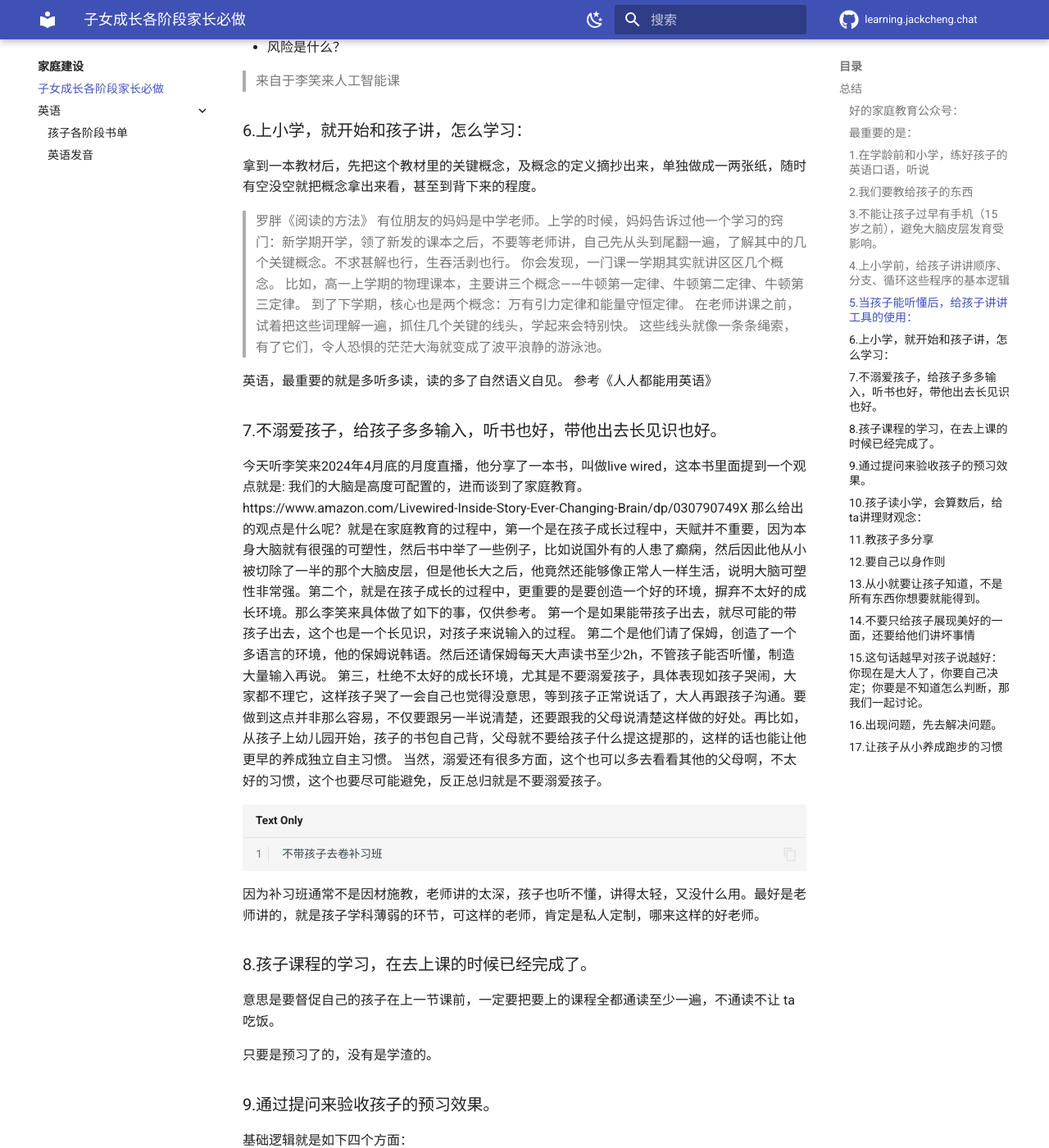
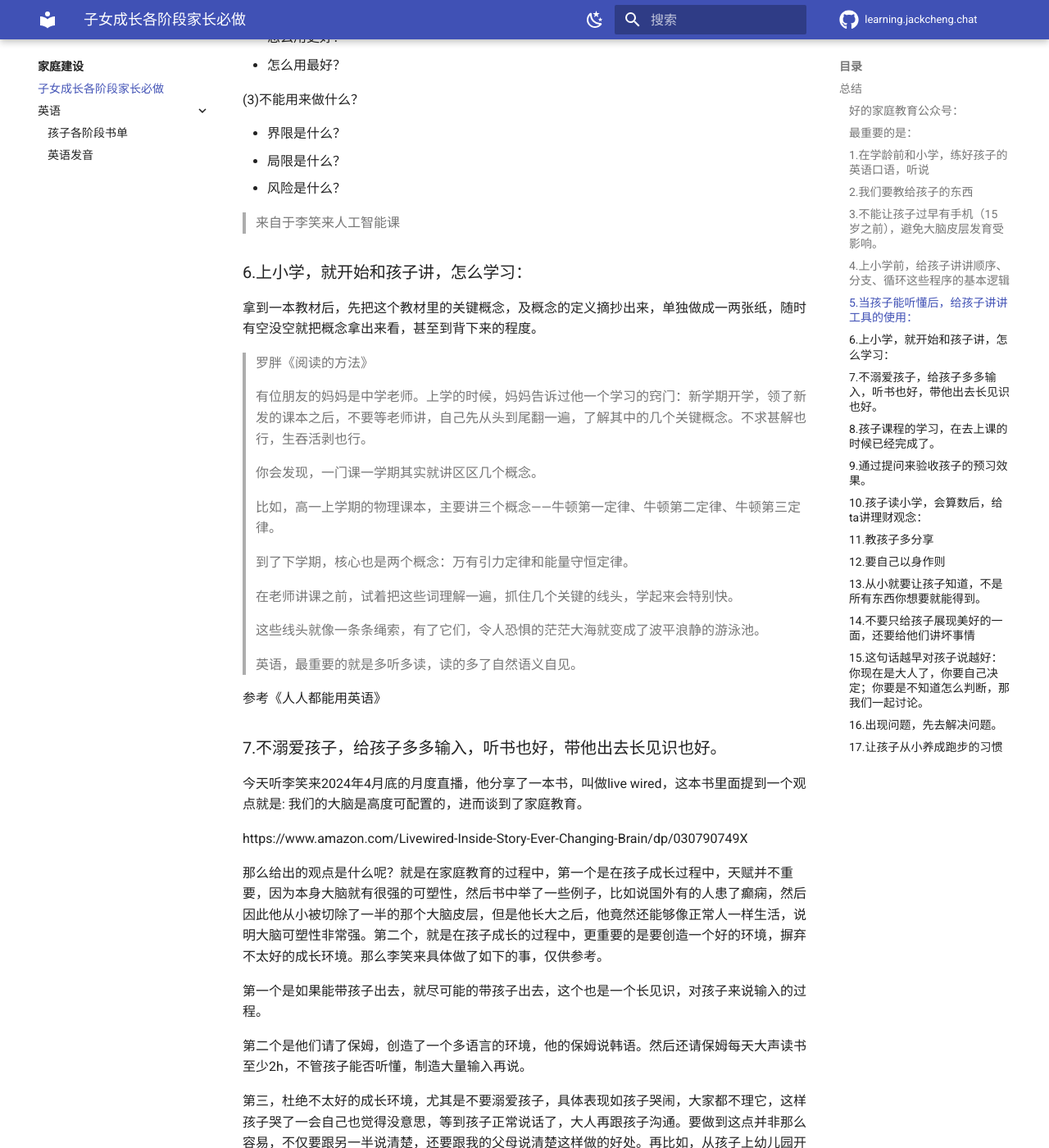
Before and after one commit to anzchy/cs-learning, an MkDocs documentation site: the page built from docs/Family-Education/must-do-list-for-parents.md, in a window 1280 px wide and 1400 px high, scrolled down 1759 px. Shown: the whole window at 82% size. Built offline with MkDocs 1.6.1 and Material for MkDocs 9.7.7, drawn with Linux system fonts in a browser that asks for light colours; comment, search, counter and statistics services are not loaded; some of the changed text lies outside the part shown.

Commit message:
add update to must-to-do-list-to parents.md
add update to must-to-do-list-to parents.md, add space between near two paragraphs.

```diff
--- a/docs/Family-Education/must-do-list-for-parents.md
+++ b/docs/Family-Education/must-do-list-for-parents.md
@@ -1,11 +1,13 @@
 ## 总结
 ### 好的家庭教育公众号：
 BetterRead
+
 李笑来：富足人生践行社群
 
 
 ### 最重要的是：
-> 参考 陆谦和李笑来老师的说法
+> 参考陆谦和李笑来老师的说法:
+
 5 岁是孩子学英语的最佳年龄，10 岁前把孩子英语练好
 上小学三年级开始教孩子编程
 
@@ -17,6 +19,7 @@ BetterRead
 3、上小学之前，让孩子多听英语广播、童谣、童话、电视剧，听不听得懂没关系，重要是开启孩子的双语语音过滤机制
 
 对于婴儿来说也是，在 18 个月以前，经常播放各种英文童话故事，小说，电视剧，到小学入学的时候，孩子的双语语音过滤器就固化了
+
 来自于李笑来《人人都能用英语》第三章 语音
 
 > 重要的是，上小学之前，让孩子的英语提上来一个台阶。
@@ -38,8 +41,11 @@ BetterRead
 
 ### 3.不能让孩子过早有手机（15 岁之前），避免大脑皮层发育受影响。
 今天有太多孩子太早接触到手机。会影响大脑的发育和构造。
+
 退而求其次，当孩子五六岁的时候，给孩子墨水屏电子设备，只能看书，别的不能干。一切跟社交相关的暂时放在一边。
+
 到了 2-3 年级的时候，已经识字（能写拼音文字）了，给他们带键盘的计算，而不是 iPad，接触计算机之后，第一件事情就是学编程，就算打游戏，第一个就是教孩子怎么写游戏。
+
 要注意孩子眼睛的保护，一定要带着防蓝光的眼镜，每天用电脑时间控制在 2h 以内。
 
 ### 4.上小学前，给孩子讲讲顺序、分支、循环这些程序的基本逻辑
@@ -59,36 +65,50 @@ BetterRead
 - 局限是什么？
 - 风险是什么？
 
-
 > 来自于李笑来人工智能课
 
 ### 6.上小学，就开始和孩子讲，怎么学习：
 拿到一本教材后，先把这个教材里的关键概念，及概念的定义摘抄出来，单独做成一两张纸，随时有空没空就把概念拿出来看，甚至到背下来的程度。
 
 > 罗胖《阅读的方法》
+>
 > 有位朋友的妈妈是中学老师。上学的时候，妈妈告诉过他一个学习的窍门：新学期开学，领了新发的课本之后，不要等老师讲，自己先从头到尾翻一遍，了解其中的几个关键概念。不求甚解也行，生吞活剥也行。
+>
 > 你会发现，一门课一学期其实就讲区区几个概念。
+>
 > 比如，高一上学期的物理课本，主要讲三个概念——牛顿第一定律、牛顿第二定律、牛顿第三定律。
+>
 > 到了下学期，核心也是两个概念：万有引力定律和能量守恒定律。
+>
 > 在老师讲课之前，试着把这些词理解一遍，抓住几个关键的线头，学起来会特别快。
+>
 > 这些线头就像一条条绳索，有了它们，令人恐惧的茫茫大海就变成了波平浪静的游泳池。
 
-英语，最重要的就是多听多读，读的多了自然语义自见。
+
+> 英语，最重要的就是多听多读，读的多了自然语义自见。
+
 参考《人人都能用英语》
 
 ### 7.不溺爱孩子，给孩子多多输入，听书也好，带他出去长见识也好。
-   今天听李笑来2024年4月底的月度直播，他分享了一本书，叫做live wired，这本书里面提到一个观点就是: 我们的大脑是高度可配置的，进而谈到了家庭教育。
-   https://www.amazon.com/Livewired-Inside-Story-Ever-Changing-Brain/dp/030790749X
-   那么给出的观点是什么呢？就是在家庭教育的过程中，第一个是在孩子成长过程中，天赋并不重要，因为本身大脑就有很强的可塑性，然后书中举了一些例子，比如说国外有的人患了癫痫，然后因此他从小被切除了一半的那个大脑皮层，但是他长大之后，他竟然还能够像正常人一样生活，说明大脑可塑性非常强。第二个，就是在孩子成长的过程中，更重要的是要创造一个好的环境，摒弃不太好的成长环境。那么李笑来具体做了如下的事，仅供参考。
-   第一个是如果能带孩子出去，就尽可能的带孩子出去，这个也是一个长见识，对孩子来说输入的过程。
-   第二个是他们请了保姆，创造了一个多语言的环境，他的保姆说韩语。然后还请保姆每天大声读书至少2h，不管孩子能否听懂，制造大量输入再说。
-   第三，杜绝不太好的成长环境，尤其是不要溺爱孩子，具体表现如孩子哭闹，大家都不理它，这样孩子哭了一会自己也觉得没意思，等到孩子正常说话了，大人再跟孩子沟通。要做到这点并非那么容易，不仅要跟另一半说清楚，还要跟我的父母说清楚这样做的好处。再比如，从孩子上幼儿园开始，孩子的书包自己背，父母就不要给孩子什么提这提那的，这样的话也能让他更早的养成独立自主习惯。
-   当然，溺爱还有很多方面，这个也可以多去看看其他的父母啊，不太好的习惯，这个也要尽可能避免，反正总归就是不要溺爱孩子。
+
+今天听李笑来2024年4月底的月度直播，他分享了一本书，叫做live wired，这本书里面提到一个观点就是: 我们的大脑是高度可配置的，进而谈到了家庭教育。
+
+https://www.amazon.com/Livewired-Inside-Story-Ever-Changing-Brain/dp/030790749X
+
+那么给出的观点是什么呢？就是在家庭教育的过程中，第一个是在孩子成长过程中，天赋并不重要，因为本身大脑就有很强的可塑性，然后书中举了一些例子，比如说国外有的人患了癫痫，然后因此他从小被切除了一半的那个大脑皮层，但是他长大之后，他竟然还能够像正常人一样生活，说明大脑可塑性非常强。第二个，就是在孩子成长的过程中，更重要的是要创造一个好的环境，摒弃不太好的成长环境。那么李笑来具体做了如下的事，仅供参考。
+
+第一个是如果能带孩子出去，就尽可能的带孩子出去，这个也是一个长见识，对孩子来说输入的过程。
+
+第二个是他们请了保姆，创造了一个多语言的环境，他的保姆说韩语。然后还请保姆每天大声读书至少2h，不管孩子能否听懂，制造大量输入再说。
+
+第三，杜绝不太好的成长环境，尤其是不要溺爱孩子，具体表现如孩子哭闹，大家都不理它，这样孩子哭了一会自己也觉得没意思，等到孩子正常说话了，大人再跟孩子沟通。要做到这点并非那么容易，不仅要跟另一半说清楚，还要跟我的父母说清楚这样做的好处。再比如，从孩子上幼儿园开始，孩子的书包自己背，父母就不要给孩子什么提这提那的，这样的话也能让他更早的养成独立自主习惯。
+
+当然，溺爱还有很多方面，这个也可以多去看看其他的父母啊，不太好的习惯，这个也要尽可能避免，反正总归就是不要溺爱孩子。
 
 
-   	不带孩子去卷补习班
-
-   因为补习班通常不是因材施教，老师讲的太深，孩子也听不懂，讲得太轻，又没什么用。最好是老师讲的，就是孩子学科薄弱的环节，可这样的老师，肯定是私人定制，哪来这样的好老师。
+> 不带孩子去卷补习班
+>
+> 因为补习班通常不是因材施教，老师讲的太深，孩子也听不懂，讲得太轻，又没什么用。最好是老师讲的，就是孩子学科薄弱的环节，可这样的老师，肯定是私人定制，哪来这样的好老师。
 
 
 
@@ -142,13 +162,18 @@ BetterRead
 8、李笑来《家庭教育的真相》、《专注的真相》这门课程要好好看看
 
 ### 12.要自己以身作则
+
 亲自演示每天专注3小时，一年达到专业水平的过程，这样子女耳濡目染，这是不用过多言语的做到，会让另一半佩服，赢得子女的尊重。
+
 《人人都能用英语-2024版》
 
 ### 13.从小就要让孩子知道，不是所有东西你想要就能得到。
+
 譬如有的孩子想要汽车模型，然后父母尽量满足孩子的需求，于是这个孩子的家里充满了各种各样的汽车模型。
 这个溺爱孩子的坏处是：孩子的欲望一次比一次高，如果一次不满足，孩子就哭闹。
+
 李笑来从来不会因为孩子喜欢，就满足孩子。
+
 家长只给孩子买必要的东西：吃喝拉撒睡，衣食住行等生活所必需。
 哪怕撒娇了，也不给买。从一开始就给孩子养成任何想要就给你买的坏习惯。
 如果喜欢恐龙，可以给孩子买恐龙的书。买恐龙玩偶，对不起没有。非想要，自己想办法。
@@ -158,6 +183,7 @@ BetterRead
 ——李笑来《家庭的教育》1.6节课
 
 ### 14.不要只给孩子展现美好的一面，还要给他们讲坏事情
+
 遇到坏人，坏事，然后给孩子分析遇到事情怎么处理。
 
 多议论坏事，多讨论坏人，教给孩子一些无解的困境。
@@ -177,12 +203,17 @@ BetterRead
 ——李笑来《家庭的教育》1.8 节课
 
 ### 16.出现问题，先去解决问题。
+
 家庭成员之间，要相互扶持，不要互相抱怨，先把困境度过；必要的时候追究责任，但是追究责任是为了下次做更好的决策。
 
 ### 17.让孩子从小养成跑步的习惯
+
 孩子能正常跑的时候，尽量让孩子跑，小孩跑1年，就会跑一辈子。
+
 只要小孩子能正常走路，就要断绝抱着他的习惯。
+
 从15个月开始。不会允许阿姨、爷爷奶奶抱孩子，如果孩子累了，可以等一等孩子。
+
 李笑来孩子18-20个月的时候，可以徒步走2个小时。
 
 李笑来的孩子不用哄
@@ -190,4 +221,5 @@ BetterRead
 孩子5-6岁了，还让孩子坐婴儿车。
 
 建议让所有的孩子学一门搏击术，尤其是女孩子。女孩子有能力保护自己非常重要。拳击、跆拳道、巴西柔术选一个就可以。
+
 不要受传统观念影响，认为女孩子要柔弱点。
```
